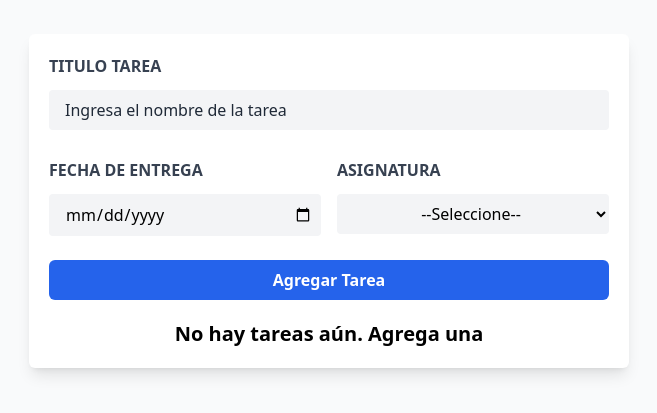
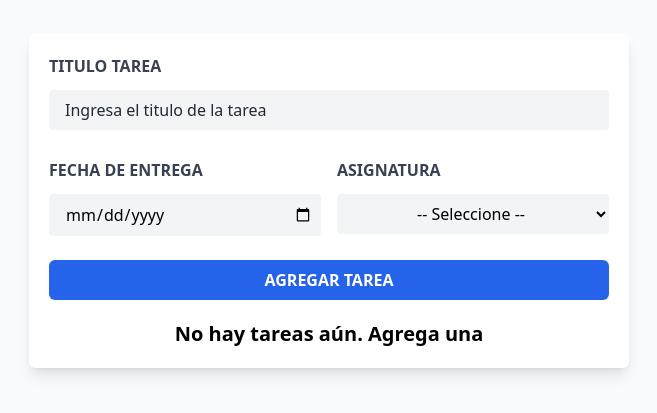
Before and after one commit to vspeed21/college-assignments, a React (Vite) app: page / in a window 1280 px wide. Shown: the part 199-612 px from the top of the page, without its empty margins (311-968 px from the left). Built offline with nearby package versions, Linux system fonts and the light colour scheme.

Commit message:
fix: formTask desing

```diff
--- a/src/components/FormTask.tsx
+++ b/src/components/FormTask.tsx
@@ -49,9 +49,10 @@ function FormTask() {
         <div className="flex flex-col gap-3 mb-7">
           <label htmlFor="name" className='uppercase font-bold text-gray-700'>Titulo Tarea</label>
           <input
+            id='name'
             type='text'
             className="bg-gray-100 rounded focus:outline-blue-500 focus:shadow placeholder:text-gray-800 p-2 pl-4"
-            placeholder='Ingresa el nombre de la tarea'
+            placeholder='Ingresa el titulo de la tarea'
             value={nameTask}
             onChange={e => setNameTask(e.target.value)}
           />
@@ -59,8 +60,9 @@ function FormTask() {
 
         <div className='flex gap-4'>
           <div className="flex flex-col gap-3 mb-3 w-1/2">
-            <label htmlFor="name" className='uppercase font-bold text-gray-700'>Fecha de entrega</label>
+            <label htmlFor="date" className='uppercase font-bold text-gray-700'>Fecha de entrega</label>
             <input
+              id='date'
               type='date'
               className="bg-gray-100 rounded focus:outline-blue-500 focus:shadow placeholder:text-gray-800 p-2 pl-4"
               value={dateTask}
@@ -70,15 +72,22 @@ function FormTask() {
             />
           </div>
           <div className="flex flex-col gap-3 mb-3 w-1/2">
-            <label htmlFor="name" className='uppercase font-bold text-gray-700'>Asignatura</label>
+            <label htmlFor="subject" className='uppercase font-bold text-gray-700'>Asignatura</label>
             <select
-              className="bg-gray-100 rounded focus:outline-blue-500 focus:shadow placeholder:text-gray-800 p-2 pl-4 hover:cursor-pointer text-center"
+              id='subject'
+              className="bg-gray-100 rounded focus:outline-blue-500 focus:shadow placeholder:text-gray-800 p-2 pl-4 hover:cursor-pointer text-center capitalize"
               value={subjectTask}
               onChange={e => setSubjectTask(e.target.value)}
             >
-              <option value=''>{'--Seleccione--'}</option>
+              <option value=''>{'-- Seleccione --'}</option>
               {valuesInputs.map(input => (
-                <option key={input} value={input}>{input}</option>
+                <option
+                  key={input}
+                  value={input}
+                  className='capitalize'
+                >
+                  {input}
+                </option>
               ))}
             </select>
           </div>
@@ -87,7 +96,7 @@ function FormTask() {
         <input
           type='submit'
           value={task?.nameTask ? 'Guardar Cambios': 'Agregar Tarea'}
-          className='bg-blue-600 px-4 py-2 rounded-md hover:bg-blue-700 transition-colors text-white font-bold mt-3 hover:cursor-pointer w-full'
+          className='bg-blue-600 px-4 py-2 rounded-md hover:bg-blue-700 transition-colors text-white font-bold mt-3 hover:cursor-pointer w-full uppercase'
         />
       </form>
       <TaskList/>
```
